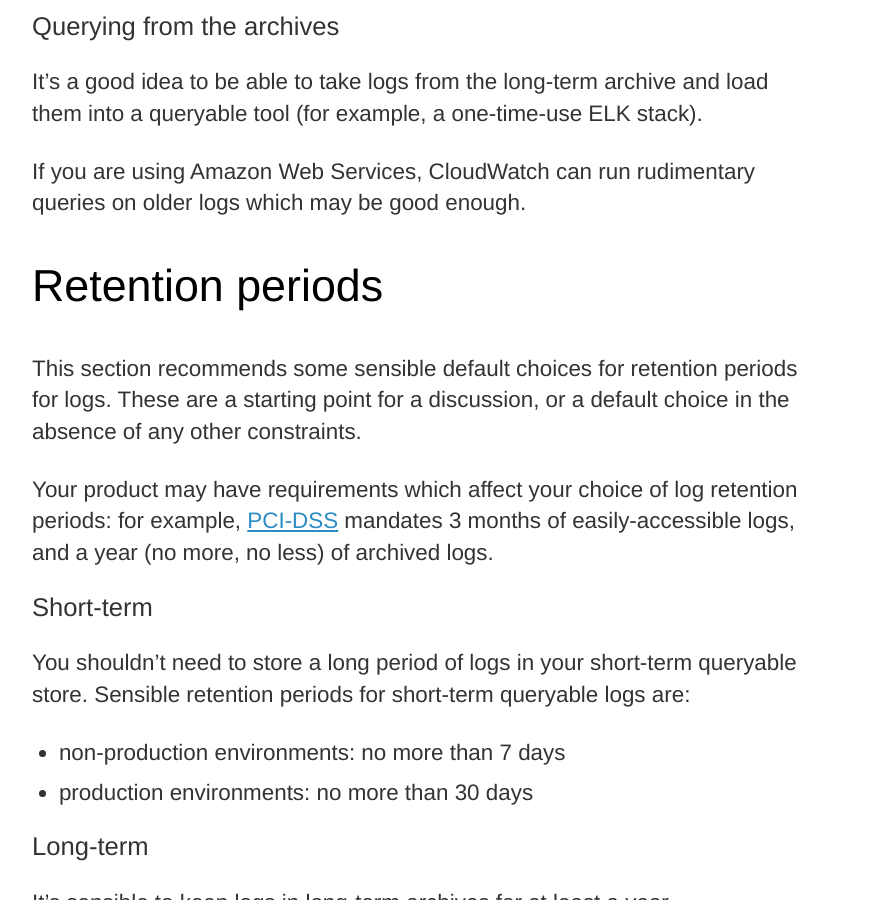
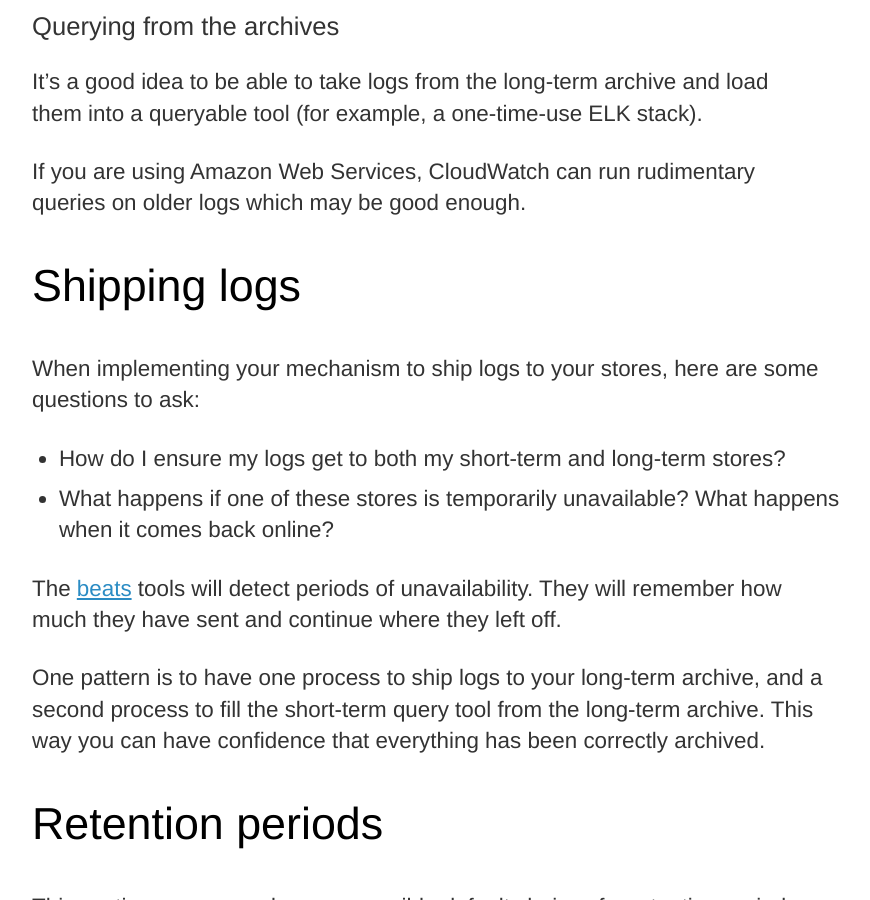
Before and after one commit to alphagov/gds-way, a Jekyll site: the page built from logging.md, in a window 1280 px wide and 900 px high, scrolled down 1482 px. Shown: the whole window, without its empty margins (8-878 px from the left). Built offline with Jekyll 4.4.1, drawn with Linux system fonts in a browser that asks for light colours.

Commit message:
some stuff on shipping logs

```diff
--- a/logging.md
+++ b/logging.md
@@ -25,8 +25,8 @@ logs.
 
 ## Sumo Logic
 
-Some teams have used [Sumo Logic](https://www.sumologic.com/)
-successfully for storing and querying logs.
+Some teams have used [Sumo Logic][] successfully for storing and
+querying logs.
 
 ## Self-hosted Elasticsearch, Logstash and Kibana (ELK)
 
@@ -52,6 +52,24 @@ stack).
 If you are using Amazon Web Services, CloudWatch can run rudimentary
 queries on older logs which may be good enough.
 
+# Shipping logs
+
+When implementing your mechanism to ship logs to your stores, here are
+some questions to ask:
+
+  * How do I ensure my logs get to both my short-term and long-term
+    stores?
+  * What happens if one of these stores is temporarily unavailable?
+    What happens when it comes back online?
+
+The [beats][] tools will detect periods of unavailability.  They will
+remember how much they have sent and continue where they left off.
+
+One pattern is to have one process to ship logs to your long-term
+archive, and a second process to fill the short-term query tool from
+the long-term archive.  This way you can have confidence that
+everything has been correctly archived.
+
 # Retention periods
 
 This section recommends some sensible default choices for retention
@@ -76,4 +94,6 @@ logs are:
 
 It's sensible to keep logs in long-term archives for at least a year.
 
+[beats]: https://www.elastic.co/products/beats
 [PCI-DSS]: https://en.wikipedia.org/wiki/Payment_Card_Industry_Data_Security_Standard
+[Sumo Logic]: https://www.sumologic.com/
```
